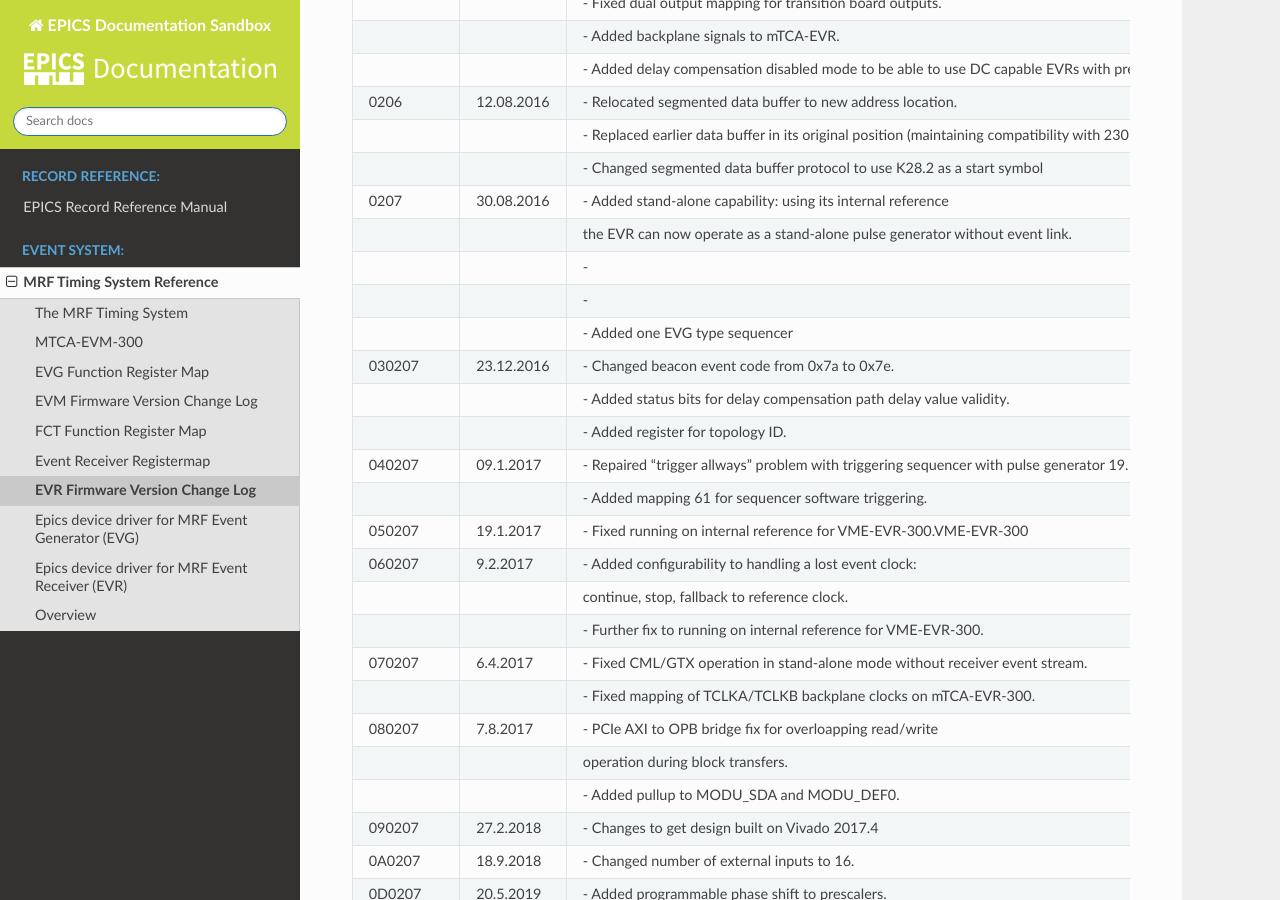
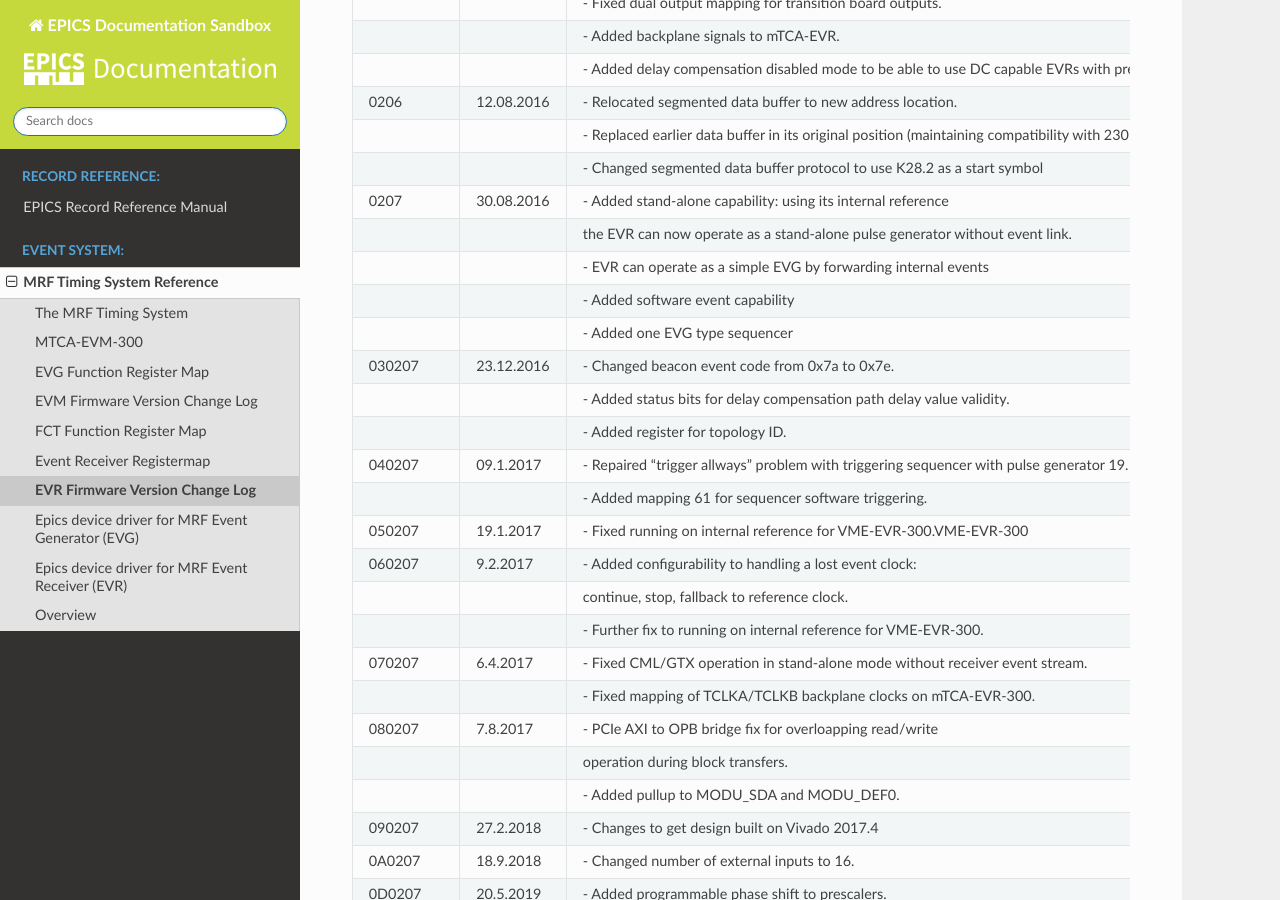
Before and after one commit to ttkorhonen/myDocument, a Sphinx documentation site: the page built from docs/mrfioc2/evr-firmware-changelog.md, in a window 1280 px wide and 900 px high, scrolled down 569 px. Built offline with Sphinx 7.4.7 and the Read the Docs theme 2.0.0, drawn with Linux system fonts in a browser that asks for light colours.

Commit message:
added text that was cut out by mistake

```diff
--- a/docs/mrfioc2/evr-firmware-changelog.md
+++ b/docs/mrfioc2/evr-firmware-changelog.md
@@ -22,8 +22,8 @@
 |            |               |- Changed segmented data buffer protocol to use K28.2 as a start symbol
 | 0207       | 30.08.2016    | - Added stand-alone capability: using its internal reference              | all
 |            |               | the EVR can now operate as a stand-alone pulse generator without event link.
-|            |               |-
-|            |               |-
+|            |               |- EVR can operate as a simple EVG by forwarding internal events
+|            |               |- Added software event capability
 |            |               |- Added one EVG type sequencer
 | 030207     |  23.12.2016 | - Changed beacon event code from 0x7a to 0x7e.                              | all
 |            |               |- Added status bits for delay compensation path delay value validity.
```
